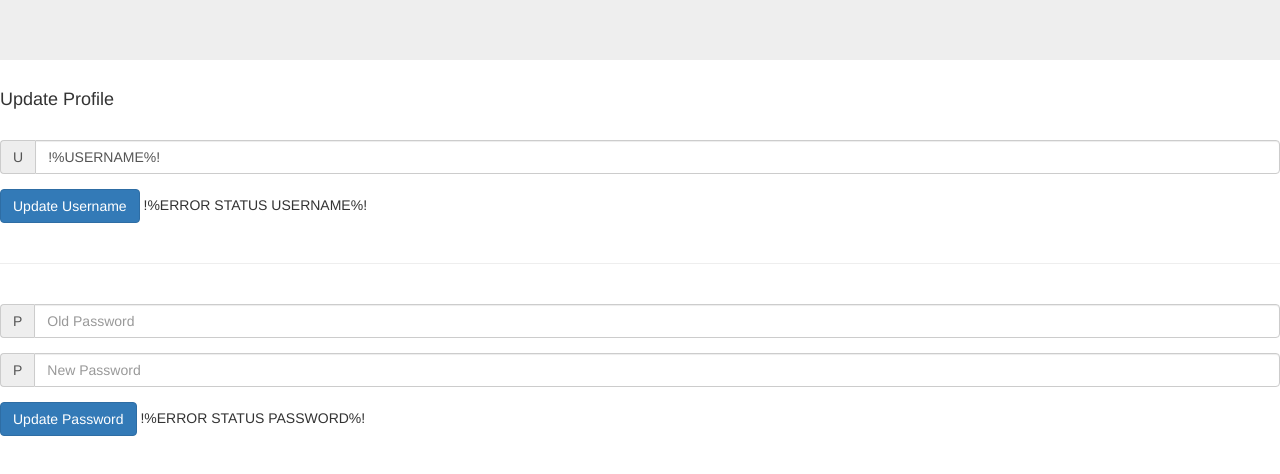
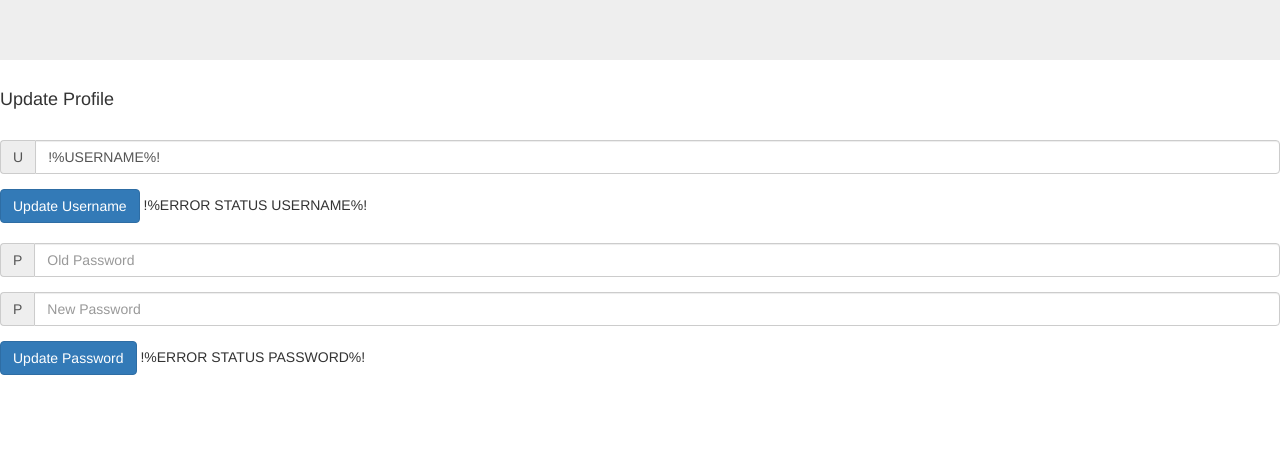
Before and after one commit to oelderinkX/meetspace, a website: page webpage/updateprofile.html in a window 1280 px wide. Shown: the part 180-654 px from the top of the page. Drawn offline with nearby package versions, Linux system fonts and the light colour scheme.

Commit message:
betterupdate

```diff
--- a/webpage/updateprofile.html
+++ b/webpage/updateprofile.html
@@ -34,8 +34,6 @@ body {
 	!%ERROR STATUS USERNAME%!
 </form>
 <br>
-<hr class="my-4">
-<br>
 <form action="/updateprofile" method="POST">
 	<div class="form-group">
 		<div class="input-group">
```
